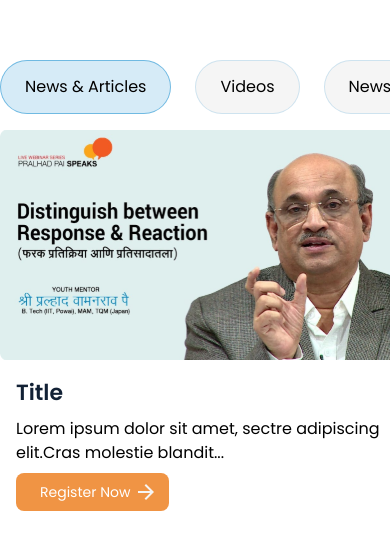
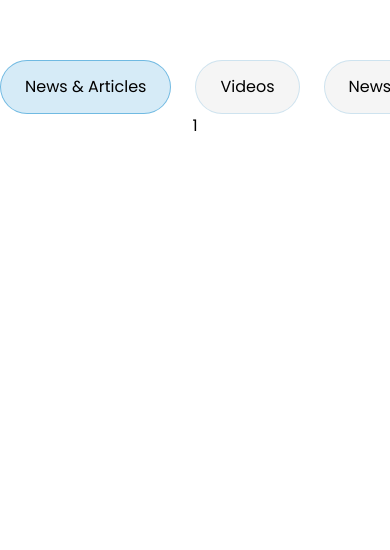
Before and after one commit to Lemon-Yellow-LLP/jeevanvidya, a React (Vite) app: page / in a window 390 px wide. Shown: the part 104-654 px from the top of the page. Built offline with nearby package versions, Linux system fonts and the light colour scheme.

Commit message:
media press page updated

```diff
--- a/src/pages/MediaPress/index.jsx
+++ b/src/pages/MediaPress/index.jsx
@@ -1,11 +1,14 @@
 import { useState } from 'react';
-import RegisterArrow from '@/assets/arrowforward.svg';
-import mediaVideo from '@/assets/media_video.svg'
-import Button from '@/components/Button';
 
 export default function MediaPress() {
   const tabs = ['News & Articles', 'Videos', 'Newspapers'];
-  const [activeTab, setActiveTab] = useState('News & Articles');
+  const [activeTab, setActiveTab] = useState(tabs[0]);
+
+  const handleTabClick = (tab) => {
+    setActiveTab(tab);
+    console.log(tab);
+  };
+
   return (
     <section className='pt-[164px]'>
       <div className='tabsection flex gap-6'>
@@ -16,7 +19,7 @@ export default function MediaPress() {
               className={`py-[14px] whitespace-nowrap md:py-[14px] px-6 rounded-[64px] bg-[#f5f5f5] border-[1.5px] border-[#0084cb29] ${
                 tab === activeTab ? 'active-tab' : ''
               }`}
-              onClick={() => setActiveTab(tab)}
+              onClick={() => handleTabClick(tab)}
             >
               {tab}
             </button>
@@ -24,25 +27,22 @@ export default function MediaPress() {
         })}
       </div>
 
-      <div className='pt-4'>
-        <div class='w-[410px] flex flex-col items-start transform transition duration-500 hover:scale-105 hover:bg-white hover:shadow-lg rounded-xl'>
-          <img src={mediaVideo} class='w-full' alt='' />
-          <div class='p-4 flex flex-col items-start gap-2'>
-            <h3 class='text-[22px] font-semibold text-[#122135]'>Title</h3>
-            <span class='text-base'>
-              Lorem ipsum dolor sit amet, sectre adipiscing elit.Cras molestie blandit...
-            </span>
-            <Button register={true} inputClasses='w-[153px] md:hover:w-[170px]'>
-              Register Now
-              <img
-                src={RegisterArrow}
-                className='ml-2 md:opacity-0 md:group-hover:opacity-100'
-                alt='Register Now'
-              />
-            </Button>
-          </div>
+      {activeTab === tabs[0] && (
+        <div>
+          <div className='text-center'>1</div>
         </div>
-      </div>
+      )}
+      {activeTab === tabs[1] && (
+        <div>
+          <div>2</div>
+        </div>
+      )}
+
+      {activeTab === tabs[2] && (
+        <div>
+          <div>3</div>
+        </div>
+      )}
     </section>
   );
 }
```
